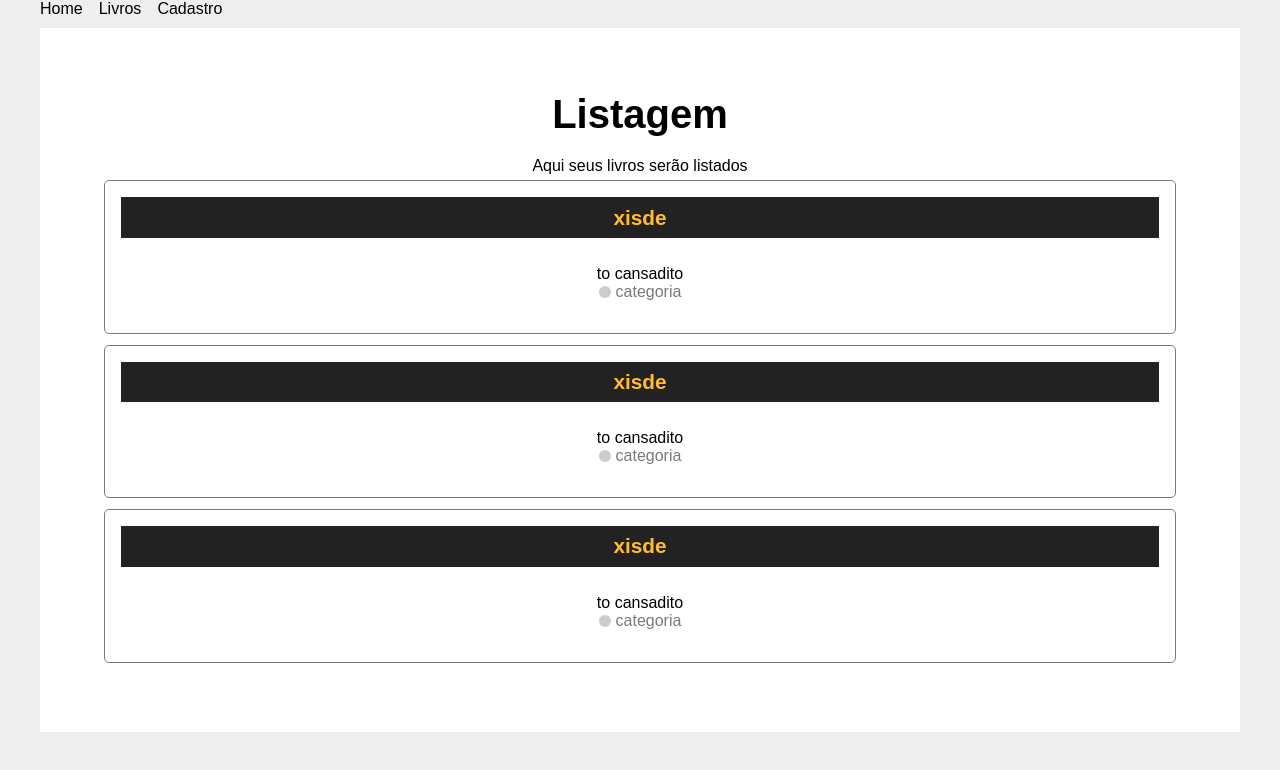
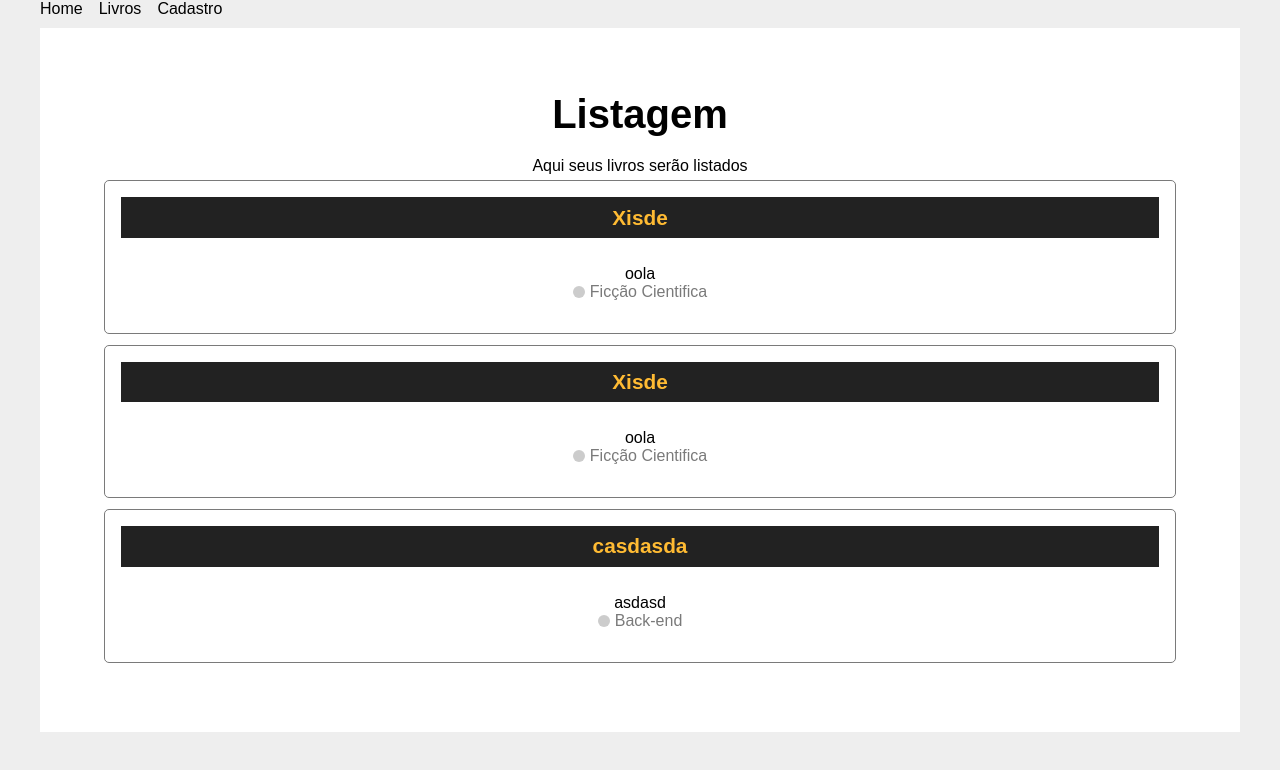
Before and after one commit to LukC30/app-web-api, a React (Create React App) app in the folder app-web-api/: page /listaLivros in a window 1280 px wide. Shown: the top 770 px of the page. Built offline with nearby package versions, Linux system fonts and the light colour scheme; data requests are answered from the project's data file.

Commit message:
LISTA LIVROOOO

```diff
--- a/app-web-api/src/pages/listalivros/ListaLivros.jsx
+++ b/app-web-api/src/pages/listalivros/ListaLivros.jsx
@@ -43,27 +43,16 @@ function ListaLivros() {
                 />
             }
             {/* <Container> */}
+            {books.map((book,index)=>(
             <Cardbook
-                id={'oi'}
-                name={'xisde'}
-                actor={"to cansadito"}
-                category={'categoria'}
+                id={book.id}
+                name={book.nome_livro}
+                actor={book.nome_autor}
+                category={book.categrory.category}
 
-            />
-            <Cardbook
-                id={'oi'}
-                name={'xisde'}
-                actor={"to cansadito"}
-                category={'categoria'}
+            />))
 
-            />
-            <Cardbook
-                id={'oi'}
-                name={'xisde'}
-                actor={"to cansadito"}
-                category={'categoria'}
-
-            />
+            }
             {/* </Container> */}
 
 
```
